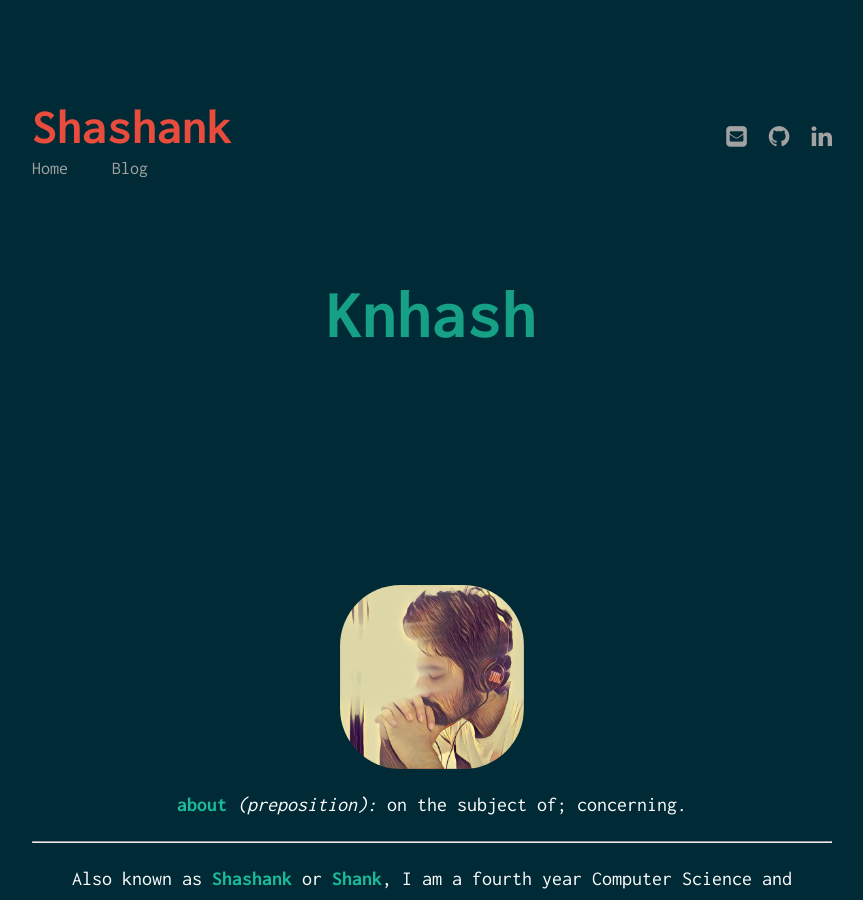
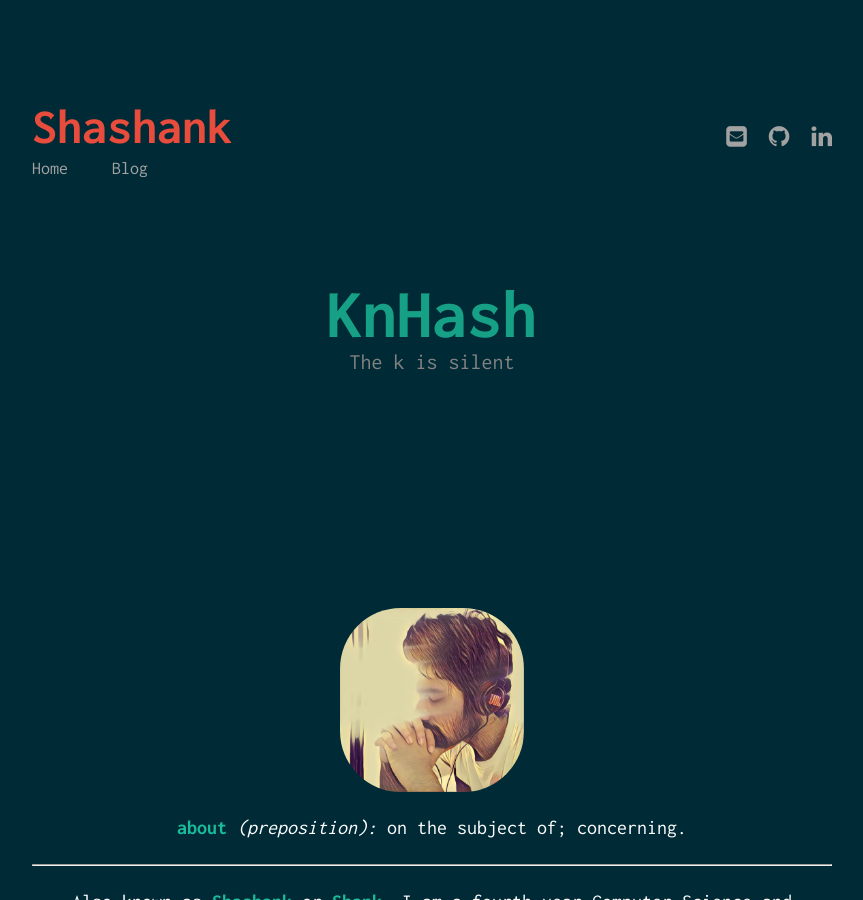
Before and after one commit to knhash/knhash.github.io, a Jekyll site: the page built from index.md, in a window 1280 px wide and 900 px high. Shown: the whole window, without its empty margins (208-1071 px from the left). Built offline with Jekyll 4.4.1, drawn with Linux system fonts in a browser that asks for light colours.

Commit message:
fix: Index subtitle

```diff
--- a/index.md
+++ b/index.md
@@ -1,7 +1,7 @@
 ---
 layout: page
-title: Knhash
-subtitle:
+title: KnHash
+subtitle: The k is silent
 sitemap:
   priority: 0.9
 ---
```
